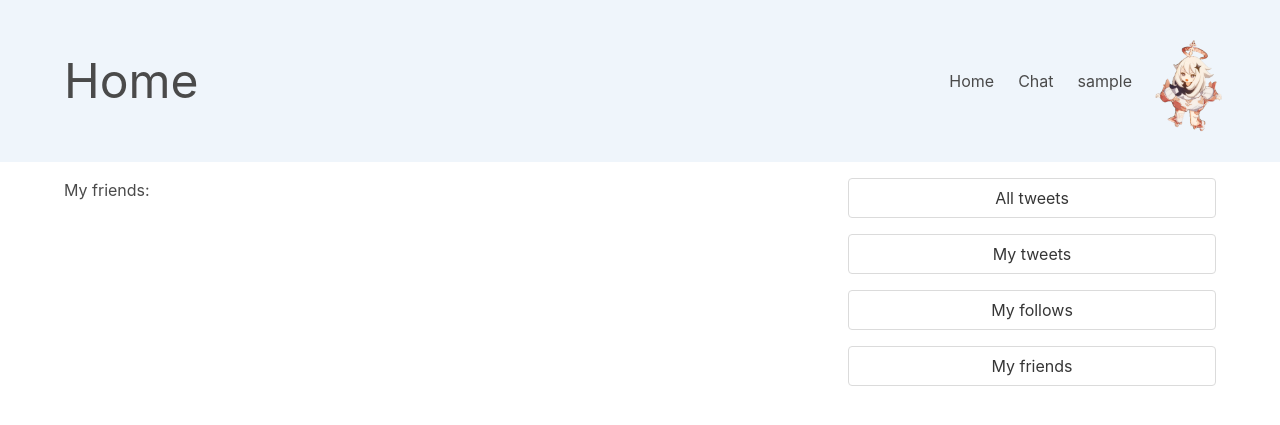
After one commit to daron035/social, a Django app: page /user_friends_list/ in a window 1280 px wide. The commit adds this page. Shown: the top 425 px of the page. Run offline with Django 4.2, Linux system fonts and the light colour scheme; the visitor is signed in with stand-in values (Sample User, id 1); data comes from the database, SQL or seed files in the repository; data that the repository does not hold is empty.

Commit message:
complite friends function (send, accept, decline, remove)

```diff
--- a/chitter/models.py
+++ b/chitter/models.py
@@ -12,8 +12,8 @@ class Profile(models.Model):
         settings.AUTH_USER_MODEL, on_delete=models.CASCADE)
     follows = models.ManyToManyField(
         'self', related_name='followed_by', symmetrical=False, blank=True)
-    # friends = models.ManyToManyField(
-    #     'self', related_name='friends_by', symmetrical=False, blank=True)
+    friends = models.ManyToManyField(
+        'self', related_name='friends_by', symmetrical=False, blank=True)
 
 
     def __str__(self):
@@ -48,3 +48,8 @@ class Tweets(models.Model):
 
     def time_admin(self):
         return f"{self.created_at:%d-%m-%Y %H:%M}"
+
+
+class FriendRequest(models.Model):
+    sender = models.ForeignKey(settings.AUTH_USER_MODEL, on_delete=models.CASCADE, related_name="sender")
+    receiver = models.ForeignKey(settings.AUTH_USER_MODEL, on_delete=models.CASCADE, related_name="receiver")
--- a/chitter/urls.py
+++ b/chitter/urls.py
@@ -8,4 +8,9 @@ urlpatterns = [
     path('profile_list/', profile_list, name='profile_list'),
     path('profile/<int:pk>/', profile, name='profile'),
     path('user_follows_list/', user_follows_list, name='user_follows_list'),
+
+    path('user_friends_list/', user_friends_list, name='user_friends_list'),
+    path('add_friend/<int:pk>/', accept_friend_request, name='add_friend'),
+    path('decline_friend_request/<int:pk>/', decline_friend_request, name='decline_friend_request'),
+    path('send_friend_request/<int:pk>/', send_friend_request, name='send_friend_request'),
 ]
--- a/chitter/views.py
+++ b/chitter/views.py
@@ -1,4 +1,6 @@
 from django.shortcuts import render, redirect
+from django.contrib.auth.decorators import login_required
+from django.http import HttpResponse
 
 from .models import *
 from .forms import *
@@ -38,6 +40,10 @@ def user_follows_list(request):
     # profiles = Profile.objects.all()
     return render(request, 'chitter/user_follows_list.html', {'profiles': profiles})
 
+# REDIRECT TO SAME PAGE
+from django.http import HttpResponseRedirect # REDIRECT TO SAME PAGE
+# REDIRECT TO SAME PAGE
+
 def profile(request, pk):
     profile = Profile.objects.get(pk=pk)
     if request.method == 'POST': # форма твита
@@ -54,8 +60,41 @@ def profile(request, pk):
             current_user.follows.add(profile)
         elif action == 'unfollow':
             current_user.follows.remove(profile)
+        elif action == 'delete':
+            current_user.friends.remove(profile)
         current_user.save()
+        return HttpResponseRedirect(request.META.get('HTTP_REFERER')) # REDIRECT TO SAME PAGE
     form = TweetsForm
     return render(request, 'chitter/profile.html', {'profile': profile, 'form': form})
 
-# def profile_tweet_redirect(request):
+
+def user_friends_list(request):
+    profiles = Profile.objects.get(user=request.user)
+    requests = FriendRequest.objects.filter(receiver=request.user)
+    return render(request, 'chitter/user_friends_list.html', {'profiles': profiles, 'requests': requests})
+
+
+@login_required
+def send_friend_request(request, pk):
+    sender = request.user
+    receiver = User.objects.get(id=pk)
+    obj, created = FriendRequest.objects.get_or_create(sender=sender, receiver=receiver)
+
+    if created:
+        return HttpResponse('friend request send')
+    else:
+        return HttpResponse('friend request already send')
+
+@login_required
+def accept_friend_request(request, pk):
+    user = request.user.profile
+    new_user = User.objects.get(pk=pk)
+    user.friends.add(new_user.profile)
+    FriendRequest.objects.get(sender=new_user).delete()
+    return redirect('user_friends_list')
+
+@login_required
+def decline_friend_request(request, pk):
+    new_user = User.objects.get(pk=pk)
+    FriendRequest.objects.get(sender=new_user).delete()
+    return redirect('user_friends_list')
--- /dev/null
+++ b/templates/chitter/user_friends_list.html
@@ -0,0 +1,69 @@
+{% extends 'base.html' %}
+
+{% block content %}
+
+<div class="column">
+  My friends:
+{% for r in requests %}
+    <div class="card my-2">
+      <a href="{{ r.sender.profile.get_absolute_url }}">
+        <div class="media-content">
+          <div class="media">
+            <div class="media-left my-auto">
+              <figure class="image is-96x96">
+                <img class="is-rounded" src="{{ r.sender.image.url }}" alt="Placeholder image">
+              </figure>
+            </div>
+        </a>
+            <div class="media-content has-text-weight-light subtitle is-4 is-active my-auto">
+                <a href="{{ p.get_absolute_url }}">
+                {{r.sender}}</a>
+            </div>
+            <div class="media-right my-auto">
+                <a href="{% url 'add_friend' r.sender.pk %}">
+                    <button class="button is-success mr-1">Accept</button>
+                </a>
+            </div>
+            <div class="media-right my-auto">
+                <a href="{% url 'decline_friend_request' r.sender.pk %}">
+                    <button class="button is-danger mr-5">Decline</button>
+                </a>
+            </div>
+          </div>
+        </div>
+    </div>
+  <!-- </div> -->
+{% endfor %}
+
+{% for p in profiles.friends.all %}
+  <!-- <div class="block my-1"> -->
+    <div class="card my-2">
+      <a href="{{ p.get_absolute_url }}">
+        <div class="media-content">
+          <div class="media">
+            <div class="media-left my-auto">
+              <figure class="image is-96x96">
+                <img class="is-rounded" src="{{ p.user.image.url }}" alt="Placeholder image">
+              </figure>
+            </div>
+        </a>
+        <div class="media-content has-text-weight-light subtitle is-4 is-active my-auto">
+                <a href="{{ p.get_absolute_url }}">
+              {{p.user.username}}
+            </a>
+            </div>
+            <div class="media-right my-auto">
+                <a href="#">
+                    <button class="button mr-5">Chat</button>
+                {% comment %} </a> {% endcomment %}
+            </div>
+          </div>
+        </div>
+    </div>
+  <!-- </div> -->
+{% endfor %}
+</div>
+
+{% include 'snipets/sidebar.html' %}
+
+{% endblock content %}
--- a/templates/snipets/sidebar.html
+++ b/templates/snipets/sidebar.html
@@ -6,6 +6,8 @@
         <button class="button is-fullwidth mb-4" type="submit">My tweets</button></a>
     <a href="{% url 'user_follows_list' %}">
         <button class="button is-fullwidth mb-4" type="submit">My follows</button></a>
+    <a href="{% url 'user_friends_list' %}">
+        <button class="button is-fullwidth mb-4" type="submit">My friends</button></a>
         {% if form %}
     <form method="post">
         {% csrf_token %}
```
Also changed, not shown: templates/chitter/profile.html (+31 -4 lines), chitter/migrations/0004_auto_20220609_1147.py (added).
